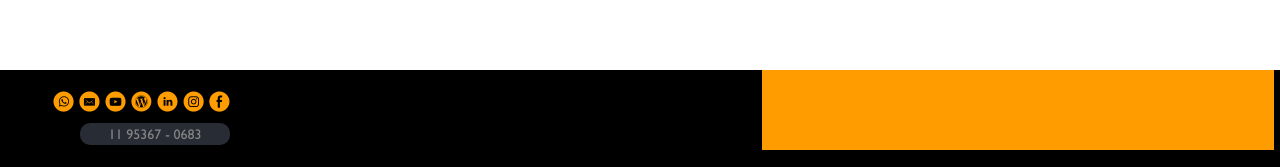
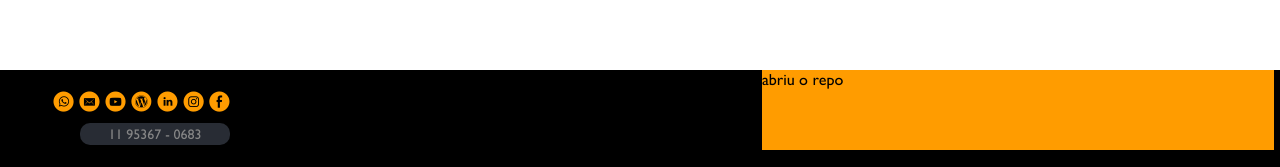
Before and after one commit to danielwalterrodrigues/portfolio, a React (Create React App) app: page / in a window 1280 px wide. Shown: the part 630-797 px from the top of the page. Built offline with nearby package versions, Linux system fonts and the light colour scheme.

Commit message:
teste skills

```diff
--- a/src/components/skills.js
+++ b/src/components/skills.js
@@ -13,7 +13,9 @@ function Skills() {
         delay: 0.5,
         ease: [0, 0.71, 0.2, 1.01]
       }}
-    />
+    >
+      {"abriu o repo"}
+    </motion.div>
 
     )
 }
```
